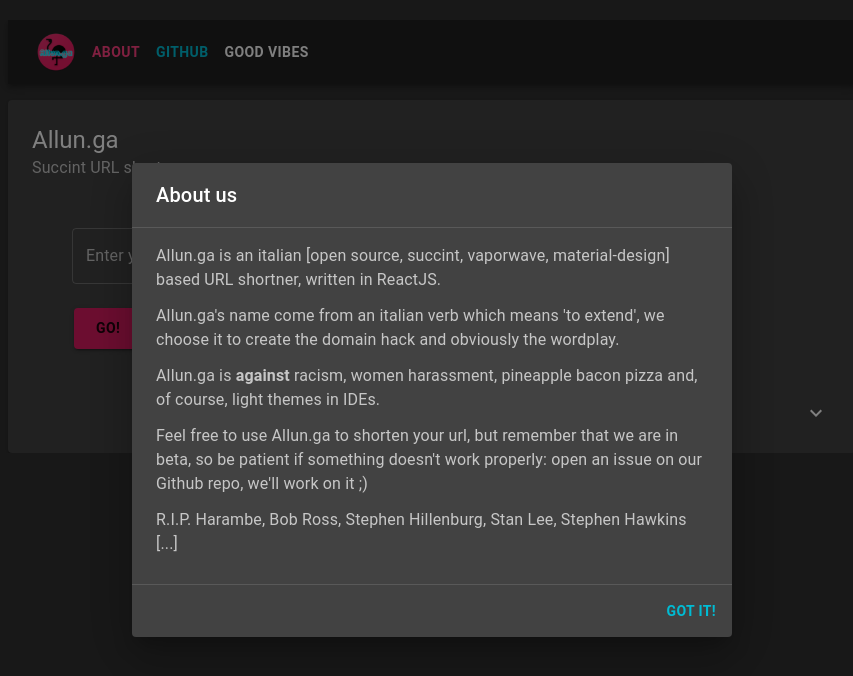
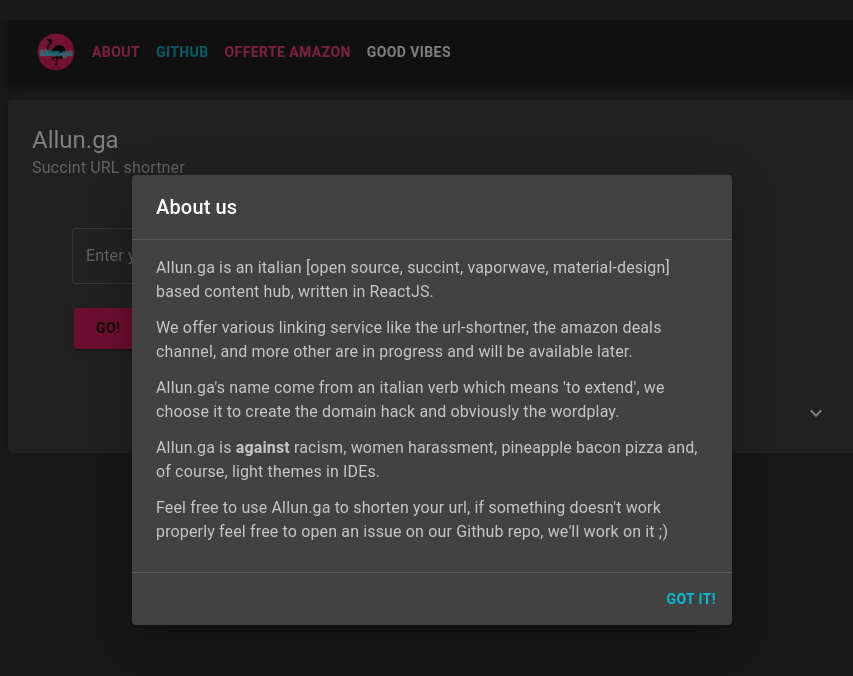
Before and after one commit to TestDotCom/Allun.ga, a React app: page / in a window 1280 px wide. Both pictures are taken after a click on the button "ABOUT". Shown: the top 676 px of the page, without its empty margins (208-1061 px from the left). Built offline with nearby package versions, Linux system fonts and the light colour scheme.

Commit message:
Refreshed about page and added amazon offer link in topbar

```diff
--- a/src/modules/shrink/AboutDialog.jsx
+++ b/src/modules/shrink/AboutDialog.jsx
@@ -32,7 +32,10 @@
                 </DialogTitle>
                 <DialogContent dividers>
                     <DialogContentText>
-                        Allun.ga is an italian [open source, succint, vaporwave, material-design] based URL shortner, written in ReactJS.
+                        Allun.ga is an italian [open source, succint, vaporwave, material-design] based content hub, written in ReactJS.
+                    </DialogContentText>
+					<DialogContentText gutterBottom>
+                        We offer various linking service like the url-shortner, the amazon deals channel, and more other are in progress and will be available later.
                     </DialogContentText>
                     <DialogContentText>
                         Allun.ga's name come from an italian verb which means 'to extend', we choose it to create the domain hack and obviously the wordplay.
@@ -41,10 +44,7 @@
                         Allun.ga is <strong>against</strong> racism, women harassment, pineapple bacon pizza and, of course, light themes in IDEs.
                     </DialogContentText>
                     <DialogContentText gutterBottom>
-                        Feel free to use Allun.ga to shorten your url, but remember that we are in beta, so be patient if something doesn't work properly: open an issue on our Github repo, we'll work on it ;)
-                    </DialogContentText>
-                    <DialogContentText gutterBottom>
-                        R.I.P. Harambe, Bob Ross, Stephen Hillenburg, Stan Lee, Stephen Hawkins [...]
+                        Feel free to use Allun.ga to shorten your url, if something doesn't work properly feel free to open an issue on our Github repo, we'll work on it ;)
                     </DialogContentText>
                 </DialogContent>
                 <DialogActions>
--- a/src/modules/shrink/TopBar.jsx
+++ b/src/modules/shrink/TopBar.jsx
@@ -51,6 +51,16 @@
                     <strong>github</strong>
                 </Button>
             </div>
+			<div>
+                <Button
+                    href="https://deals.allun.ga"
+                    rel="noopener"
+					target="_blank"
+					color="secondary"
+                >
+                    <strong>offerte amazon</strong>
+                </Button>
+            </div>
             <div>
                 <Button
                     href="https://www.youtube.com/embed/5qap5aO4i9A"
```
